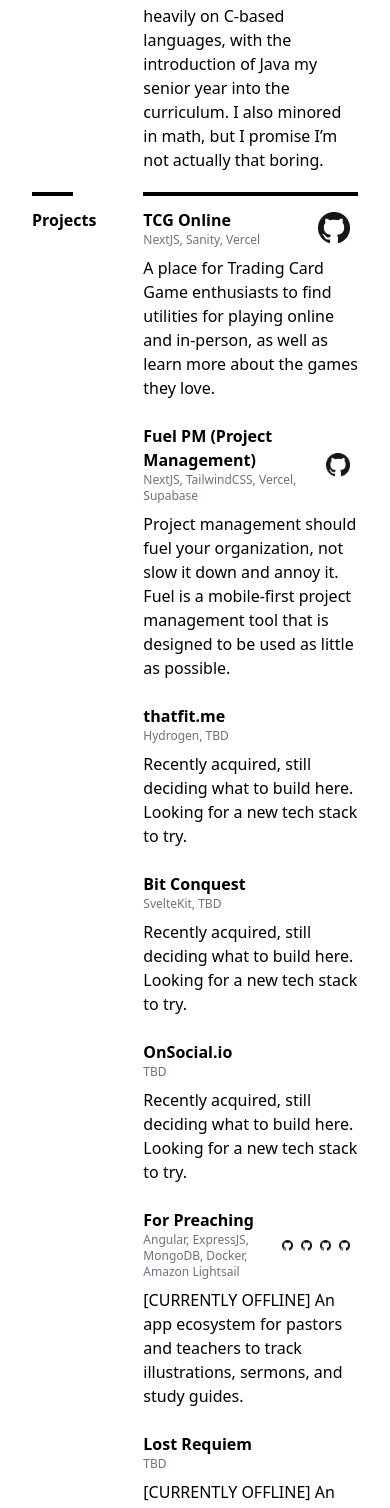
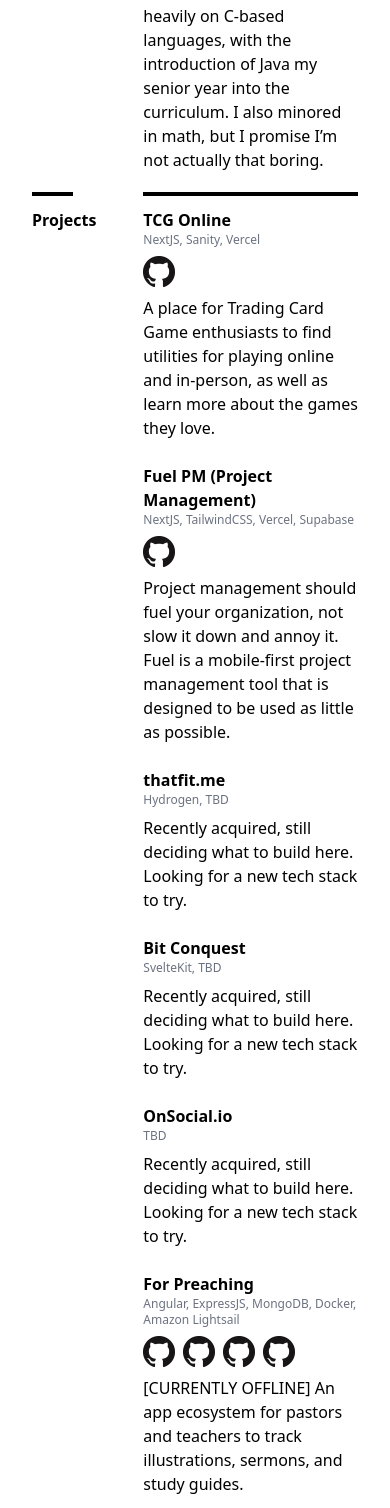
Before and after one commit to sam-huckaby/samhuckaby.com, a Next.js app: page / in a window 390 px wide. Shown: the part 2132-3640 px from the top of the page. Built offline with nearby package versions, Linux system fonts and the light colour scheme.

Commit message:
[BUG] Github icons shrink on mobile if there are too many.

```diff
--- a/pages/index.js
+++ b/pages/index.js
@@ -74,12 +74,12 @@
         </div>
         <div className="border-t-4 border-black flex flex-col col-span-2">
           <div className="pt-3 pb-1 dark:text-white">
-            <div className="flex flex-row">
+            <div className="flex flex-col md:flex-row">
               <div className="flex flex-col flex-auto">
                 <div className="font-bold"><Link href="https://tcg.online/"><a className="font-bold hover:text-red-500">TCG Online</a></Link></div>
                 <div className="text-gray-500 dark:text-zinc-300 text-xs"><a href="https://nextjs.org/" target="_blank">NextJS</a>, <a href="https://www.sanity.io/" target="_blank">Sanity</a>, <a href="https://vercel.com/" target="_blank">Vercel</a></div>
               </div>
-              <div className="flex flex-row justify-center items-center mr-2">
+              <div className="flex-auto flex flex-row justify-start md:justify-end items-center pt-2 md:pt-0 mr-2">
                 <a href="https://github.com/sam-huckaby/tcg-online" target="_blank" rel="noreferrer">
                   <img className="inline dark:hidden dark:w-0" src="/GitHub-Mark-32px.png" height={32} width={32} />
                   <img className="hidden dark:inline" src="/GitHub-Mark-Light-32px.png" height={32} width={32} />
@@ -89,12 +89,12 @@
             <div className="pt-2 pb-2">A place for Trading Card Game enthusiasts to find utilities for playing online and in-person, as well as learn more about the games they love.</div>
           </div>
           <div className="pt-3 pb-1 dark:text-white">
-            <div className="flex flex-row">
+            <div className="flex flex-col md:flex-row">
               <div className="flex flex-col flex-auto">
                 <div className="font-bold"><Link href="https://www.fuelpm.com/"><a className="font-bold hover:text-red-500">Fuel PM (Project Management)</a></Link></div>
                 <div className="text-gray-500 dark:text-zinc-300 text-xs"><a href="https://nextjs.org/" target="_blank">NextJS</a>, <a href="https://tailwindcss.com/" target="_blank">TailwindCSS</a>, <a href="https://vercel.com/">Vercel</a>, <a href="https://supabase.com/" target="_blank">Supabase</a></div>
               </div>
-              <div className="flex flex-row justify-center items-center mr-2">
+              <div className="flex-auto flex flex-row justify-start md:justify-end items-center pt-2 md:pt-0 mr-2">
                 <a href="https://github.com/sam-huckaby/fuelpm.com" target="_blank" rel="noreferrer">
                   <img className="inline dark:hidden dark:w-0" src="/GitHub-Mark-32px.png" height={32} width={32} />
                   <img className="hidden dark:inline" src="/GitHub-Mark-Light-32px.png" height={32} width={32} />
@@ -119,12 +119,12 @@
             <div className="pt-2 pb-2">Recently acquired, still deciding what to build here. Looking for a new tech stack to try.</div>
           </div>
           <div className="pt-3 pb-1 dark:text-white">
-            <div className="flex flex-row">
+            <div className="flex flex-col md:flex-row">
               <div className="flex flex-col">
                 <div className="font-bold"><Link href="https://sermons.forpreaching.com/"><a className="font-bold hover:text-red-500">For Preaching</a></Link></div>
                 <div className="text-gray-500 dark:text-zinc-300 text-xs"><a href="https://angular.io/" target="_blank">Angular</a>, <a href="https://expressjs.com/" target="_blank">ExpressJS</a>, <a href="https://www.mongodb.com/" target="_blank">MongoDB</a>, <a href="https://www.docker.com/" target="_blank">Docker</a>, <a href="https://aws.amazon.com/lightsail/" target="_blank">Amazon Lightsail</a></div>
               </div>
-              <div className="flex-auto flex flex-row justify-end items-center mr-2">
+              <div className="flex-auto flex flex-row justify-start md:justify-end items-center pt-2 md:pt-0 mr-2">
                 <a href="https://github.com/sam-huckaby/forpreaching-server" className="mr-2" target="_blank">
                   <img className="inline dark:hidden dark:w-0" src="/GitHub-Mark-32px.png" height={32} width={32} />
                   <img className="hidden dark:inline" src="/GitHub-Mark-Light-32px.png" height={32} width={32} />
```
